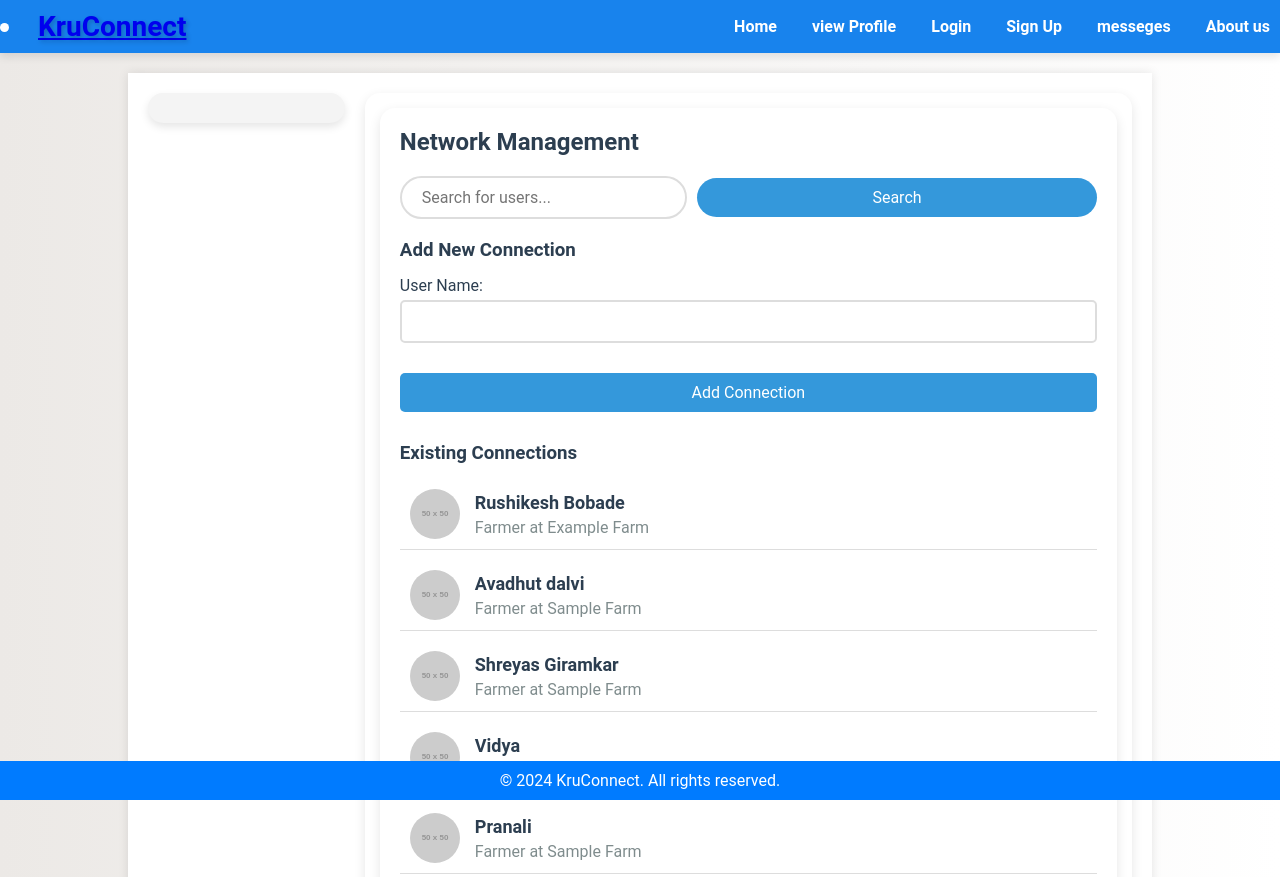
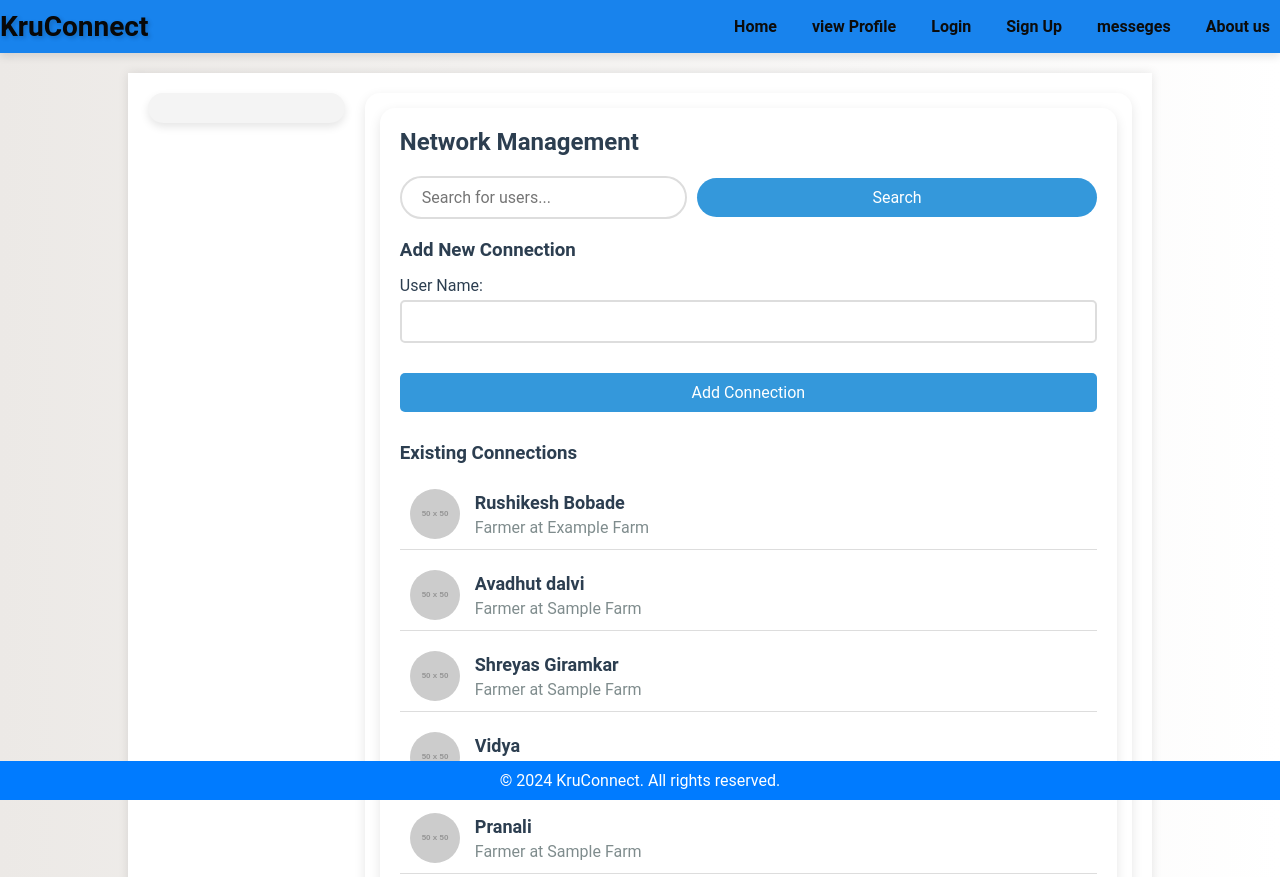
Before and after one commit to bhusareMayur/Tattvapraya, a plain HTML site: page network.html in a window 1280 px wide. Shown: the top 877 px of the page. Drawn offline with Linux system fonts and the light colour scheme; placeholder pictures from the web are drawn by us.

Commit message:
remove the link attach to kruconnect

```diff
--- a/network.html
+++ b/network.html
@@ -8,11 +8,10 @@
 </head>
 <body>
     <header>
-        <div  class="logo"  ><li><a href="index.html">KruConnect</a></li></div>
-        <nav class="navbar">
+        <div  class="logo"  >KruConnect</div>        <nav class="navbar">
             <ul>
                 <li><a href="index.html">Home</a></li>
-                <li><a href="profile.html">view Profile</a></li>
+                <li><a href="profil.html">view Profile</a></li>
                 <li><a href="login.html">Login</a></li>
                 <li><a href="signup.html">Sign Up</a></li>
                 <li><a href="msg.html">messeges</a></li>
--- a/styles.css
+++ b/styles.css
@@ -25,8 +25,8 @@ header {
 .logo {
     font-size: 28px;
     font-weight: bold;
-    color: #ffffff;
-    text-shadow: 2px 2px 4px rgba(0, 0, 0, 0.2);
+    color: #080808;
+    text-shadow: 2px 2px 4px rgba(11, 11, 11, 0.2);
 }
 
 .search-container {
@@ -84,7 +84,7 @@ header {
 }
 
 .navbar ul li a {
-    color: #ffffff;
+    color: #0c0c0c;
     text-decoration: none;
     font-weight: bold;
     transition: color 0.3s ease;
```
Also changed, not shown: about.html (+1 -2 lines), community.html (+1 -2 lines), graph.html (+1 -2 lines), index.html (+2 -2 lines), login.html (+1 -2 lines), msg.html (+1 -2 lines), profil.html (+1 -2 lines), settings.html (+1 -2 lines), signup.html (+1 -2 lines).
